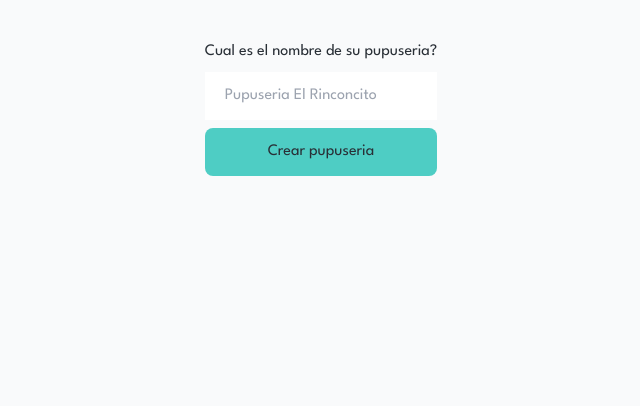
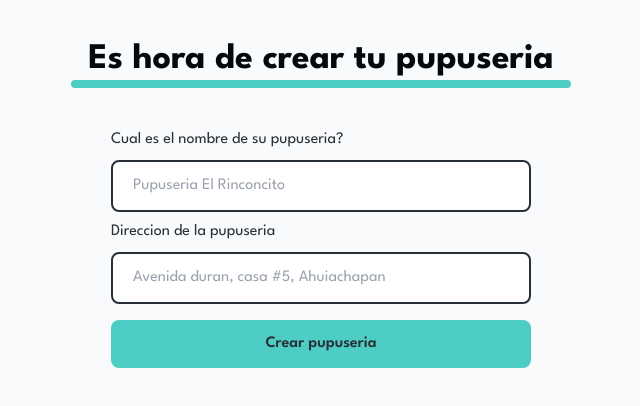
Before and after one commit to vinxcode/pupusapp, a Next.js app: page /protected/create-profile in a window 1280 px wide. Shown: the top 406 px of the page, without its empty margins (319-959 px from the left). Built offline with nearby package versions, Linux system fonts and the light colour scheme; no server answers; the database is empty.

Commit message:
Record pupuserias into the database

```diff
--- a/app/api/createProfile/route.ts
+++ b/app/api/createProfile/route.ts
@@ -4,20 +4,21 @@ const supabaseUrl: any = process.env.NEXT_PUBLIC_SUPABASE_URL;
 const supabaseKey: any = process.env.NEXT_PUBLIC_SUPABASE_ANON_KEY;
 const supabase = createClient(supabaseUrl, supabaseKey);
 
+
 export async function POST(request: any) {
-    const { id_especialidad, nombre_especialidad, precio_especialidad } = await request.json();
+    const { id_pupuseria, email_pupuseria, nombre_pupuseria, direccion_pupuseria } = await request.json();
 
     try {
         const { data, error } = await supabase
-            .from('especialidades')
-            .insert([{ id_especialidad, nombre_especialidad, precio_especialidad }]);
+            .from('pupuserias')
+            .insert([{ id_pupuseria, email_pupuseria, nombre_pupuseria, direccion_pupuseria }]);
 
         if (error) {
             throw error;
         }
 
         return new Response(JSON.stringify({ data }), { status: 200 });
-    } catch (error: any) {
-        return new Response(JSON.stringify({ error: error.message }), { status: 500 });
+    } catch (e: any) {
+        return new Response(JSON.stringify({ error: e.message }), { status: 500 });
     }
 }
--- a/app/protected/create-profile/page.tsx
+++ b/app/protected/create-profile/page.tsx
@@ -1,12 +1,43 @@
 'use client';
 
-import { useState } from 'react';
+import { createClient } from "@/utils/supabase/client";
+import { useRouter } from 'next/router';
+import { useState, useEffect } from 'react';
 
 const CreateProfile = () => {
+
+  const router = useRouter();
+
+  const [pupuserias, setPupuserias] = useState<any[] | null>(null)
   const [nombrePupuseria, setNombrePupuseria] = useState('');
+  const [direccionPupuseria, setDireccionPupuseria] = useState('')
+  const [emailSupabase, setEmailSupabase] = useState('')
+
+  const supabase = createClient()
+
+  useEffect(() => {
+    const getData = async () => {
+      const { data } = await supabase.from('pupuserias').select()
+      setPupuserias(data)
+    }
+    const getUserFromSupabase = async () => {
+      const { data : { user }} = await supabase.auth.getUser()
+      setEmailSupabase(user?.email || "")
+    }
+    getData()
+    getUserFromSupabase()
+  }, [supabase])
+
 
   const handleSubmit = async (e: any) => {
     e.preventDefault();
+
+    if (!pupuserias) {
+      console.error('Pupuserias data is not loaded yet');
+      return;
+    }
+
+    const calculatedID = (pupuserias.length > 0 ? pupuserias[pupuserias.length - 1].id_pupuseria : 0) + 1;
 
     try {
       const response = await fetch('/api/createProfile', {
@@ -15,9 +46,10 @@ const CreateProfile = () => {
           'Content-Type': 'application/json'
         },
         body: JSON.stringify({
-          id_especialidad: 5,
-          nombre_especialidad: 'Zanahoria guisada',
-          precio_especialidad: 2
+          id_pupuseria: calculatedID,
+          email_pupuseria: emailSupabase,
+          nombre_pupuseria: nombrePupuseria,
+          direccion_pupuseria: direccionPupuseria
         })
       });
 
@@ -32,27 +64,46 @@ const CreateProfile = () => {
     }
 
     setNombrePupuseria('')
+    setDireccionPupuseria('')
+    // router.push('/protected/escoger-especialidad');
 
   };
 
   return (
-    <form className="flex flex-col font-leagueSpartan p-10 text-black gap-2 animate-in" onSubmit={handleSubmit}>
-      <label htmlFor="nombre-pupuseria">Cual es el nombre de su pupuseria?</label>
+    <main className='flex flex-col items-center animate-in'>
+
+      <h1 className='font-leagueSpartan text-4xl font-bold mt-10'>Es hora de crear tu pupuseria</h1>
+      <div className='bg-green h-2 rounded-full w-full '></div>
+
+      <form className="flex flex-col font-leagueSpartan p-10 text-black gap-2  w-[500px]" onSubmit={handleSubmit}>
+        <label htmlFor="nombre_pupuseria">Cual es el nombre de su pupuseria?</label>
         <input
           type="text"
-        name="nombre-pupuseria"
-        id="nombre-pupuseria"
+          name="nombre_pupuseria"
+          id="nombre_pupuseria"
           placeholder="Pupuseria El Rinconcito"
-        className="border-black border-solid border-1 px-5 py-3"
+          className="border-black rounded-lg border-2 px-5 py-3"
           value={nombrePupuseria}
           onChange={(e) => setNombrePupuseria(e.target.value)}
+        />
+        <label htmlFor="direccio_pupuseria">Direccion de la pupuseria</label>
+        <input
+          type="text"
+          name="direccion_pupuseria"
+          id="direccion_pupuseria"
+          placeholder="Avenida duran, casa #5, Ahuiachapan"
+          className="border-black rounded-lg border-2 px-5 py-3"
+          value={direccionPupuseria}
+          onChange={(e) => setDireccionPupuseria(e.target.value)}
         />
         <input
           type="submit"
           value="Crear pupuseria"
-        className="bg-green py-3 px-10 rounded-lg cursor-pointer hover:opacity-85 transition duration-200 ease-in-out"
+          className="bg-green font-semibold py-3 px-10 rounded-lg cursor-pointer hover:opacity-85 transition duration-200 ease-in-out mt-2"
         />
       </form>
+
+    </main>
   );
 };
 
--- /dev/null
+++ b/app/protected/escoger-especialidades/page.tsx
@@ -0,0 +1,9 @@
+import React from 'react'
+
+const EscogerEspecialidad = () => {
+  return (
+    <div> EscogerEspecialidad</div>
+  )
+}
+
+export default EscogerEspecialidad
```
Lines whose indentation alone changed are shown as unchanged.
